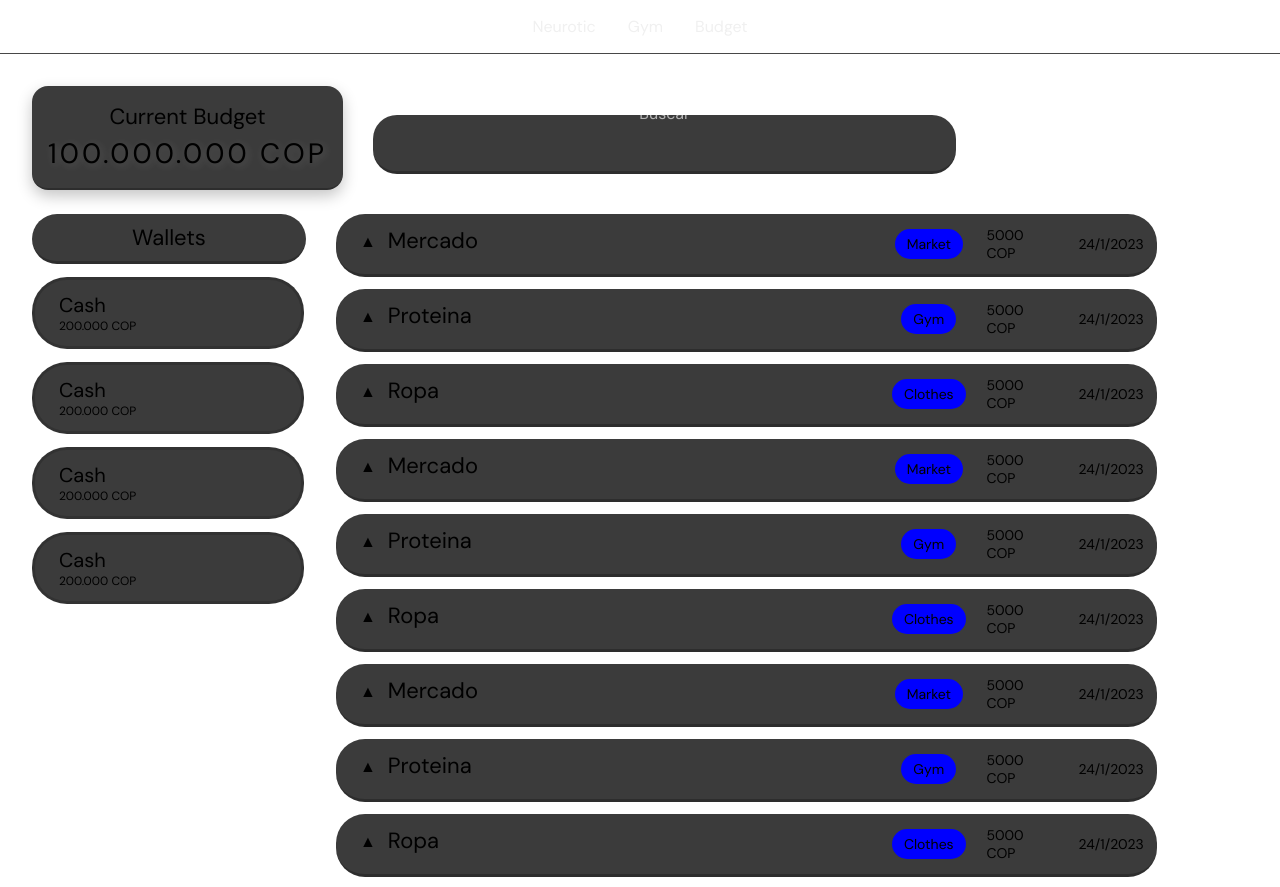
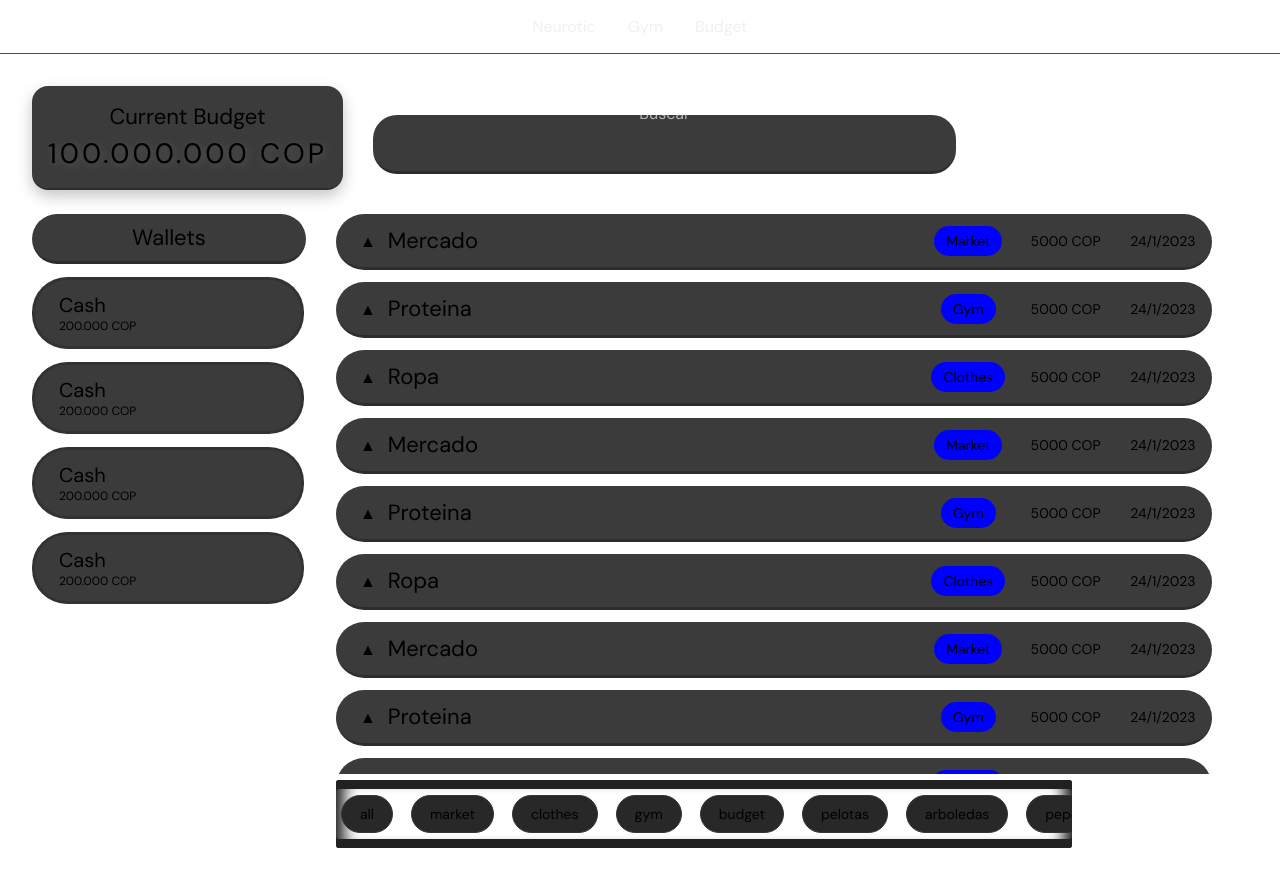
Before and after one commit to nicolasCinzer/neurotic-app-js, a Next.js app: page /budget in a window 1280 px wide. Shown: the top 887 px of the page. Built offline with nearby package versions, Linux system fonts and the light colour scheme.

Commit message:
added tags

```diff
--- a/app/budget/layout.jsx
+++ b/app/budget/layout.jsx
@@ -4,6 +4,7 @@ import WalletsList from 'components/budget/layout/WalletsList';
 
 import layoutStyle from './css/BudgetLayout.module.css';
 import { dm_sans } from '../../components/font';
+import Tags from 'components/budget/layout/Tags';
 
 export default function BudgetLayout({ children }) {
   return (
@@ -19,7 +20,10 @@ export default function BudgetLayout({ children }) {
         </div>
         <div className={layoutStyle.budgetBody}>
           <WalletsList />
-          {children}
+          <div>
+            {children}
+            <Tags />
+          </div>
         </div>
       </div>
     </>
--- a/components/budget/layout/BubbleBudget.jsx
+++ b/components/budget/layout/BubbleBudget.jsx
@@ -1,5 +1,9 @@
 import bubbleStyle from './css/BubbleBudget.module.css';
 import { dm_sans } from '../../font';
+
+const fetching = () => {
+  return fetch(url).then(res => res.json());
+};
 
 export default function BubbleBudget() {
   return (
--- /dev/null
+++ b/components/budget/layout/Tag.jsx
@@ -0,0 +1,5 @@
+import tagStyle from './css/Tag.module.css';
+
+export default function Tag({ tag }) {
+  return <div className={tagStyle.tag}>{tag}</div>;
+}
--- /dev/null
+++ b/components/budget/layout/Tags.jsx
@@ -0,0 +1,25 @@
+'use client';
+
+import tagsStyle from './css/Tags.module.css';
+import Tag from './Tag';
+import { useHorizontalScroll } from 'components/useSideScroll';
+
+const sample = ['all', 'market', 'clothes', 'gym', 'budget', 'pelotas', 'arboledas', 'pepotlasta', 'aklsjakskajska', 'asjakkafsdjlakfja', 'akjskajska'];
+
+export default function Tags() {
+  const scrollRef = useHorizontalScroll();
+
+  return (
+    <div
+      className={tagsStyle.tagsBody}
+      ref={scrollRef}
+    >
+      {sample.map(tag => (
+        <Tag
+          tag={tag}
+          key={tag}
+        />
+      ))}
+    </div>
+  );
+}
--- /dev/null
+++ b/components/budget/layout/css/Tag.module.css
@@ -0,0 +1,8 @@
+.tag {
+  border: 1px solid #353535;
+  border-radius: 42px;
+  padding: 9px 18px;
+  font-size: 14px;
+  font-family: var(--font-dmsans);
+  background: #282828;
+}
--- /dev/null
+++ b/components/budget/layout/css/Tags.module.css
@@ -0,0 +1,12 @@
+.tagsBody {
+  display: flex;
+  gap: 18px;
+  padding: 15px 5px;
+  overflow-x: scroll;
+  scrollbar-width: none;
+  width: 92vh;
+  box-shadow: inset 0 9px 0px 0px #212121, inset 0 -9px 0px 0px #212121, inset 12px 0 15px -4px rgb(28, 28, 28),
+    inset -12px 0 15px -4px rgb(28, 28, 28);
+  border-radius: 3px;
+  margin: 0px;
+}
--- a/components/budget/page/css/BudgetList.module.css
+++ b/components/budget/page/css/BudgetList.module.css
@@ -1,5 +1,9 @@
 .listBody {
-  width: 90%;
+  width: 96%;
+  overflow-y: scroll;
+  max-height: 70vh;
+  scrollbar-width: none;
+  margin-bottom: 6px;
 }
 
 .itemBody {
--- /dev/null
+++ b/components/useSideScroll.js
@@ -0,0 +1,21 @@
+import { useRef, useEffect } from 'react';
+
+export function useHorizontalScroll() {
+  const elRef = useRef();
+  useEffect(() => {
+    const el = elRef.current;
+    if (el) {
+      const onWheel = e => {
+        if (e.deltaY == 0) return;
+        e.preventDefault();
+        el.scrollTo({
+          left: el.scrollLeft + e.deltaY,
+          behavior: 'smooth',
+        });
+      };
+      el.addEventListener('wheel', onWheel);
+      return () => el.removeEventListener('wheel', onWheel);
+    }
+  }, []);
+  return elRef;
+}
```
